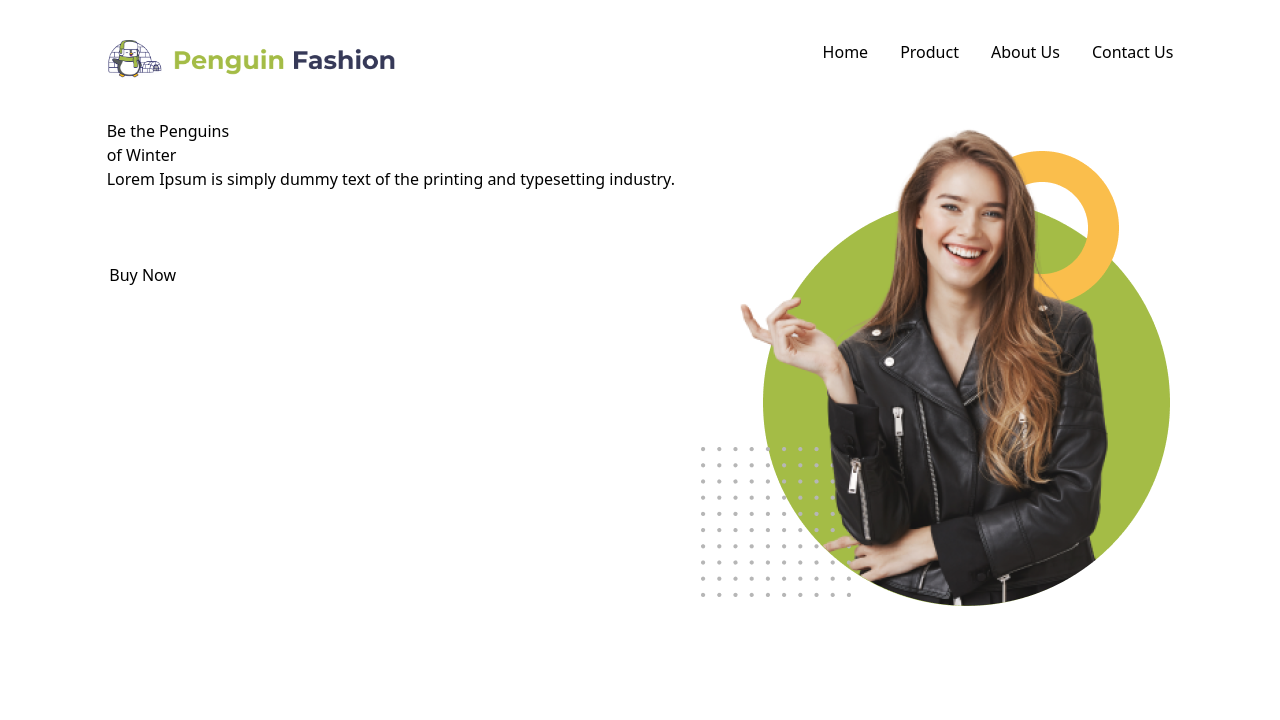
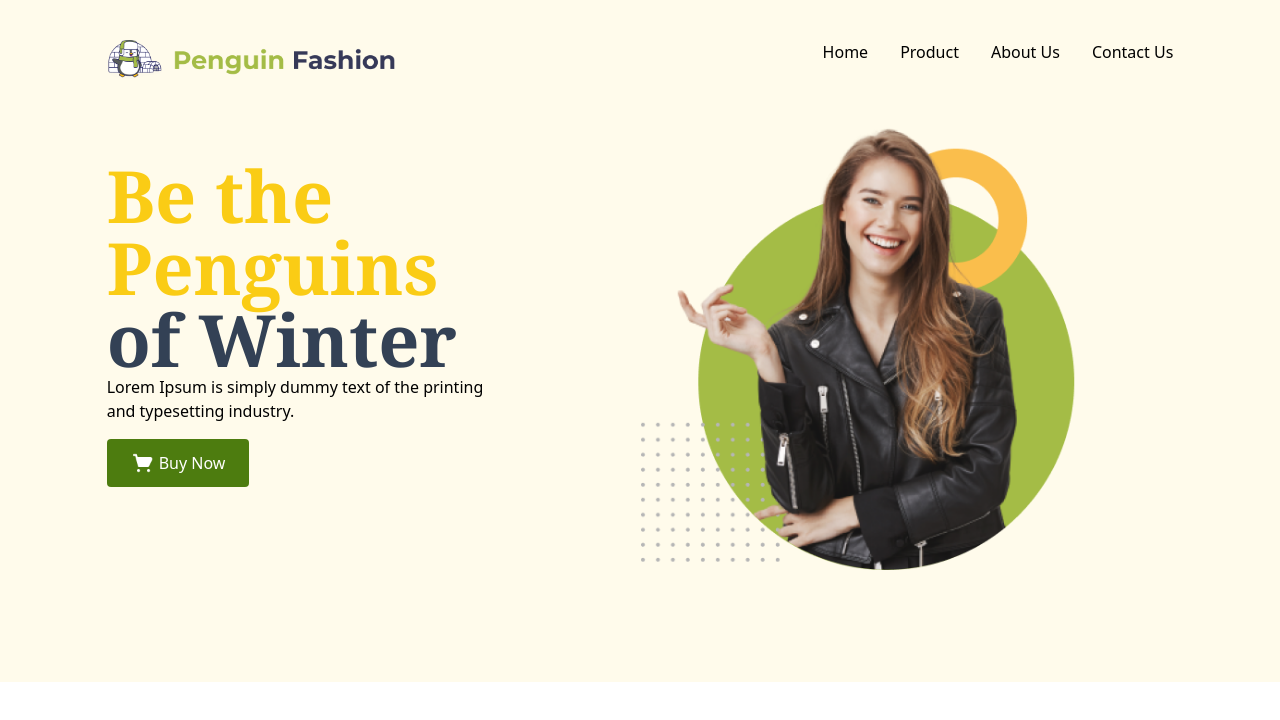
Before and after one commit to theMorshed/penguinFashionTailwindCSS, a plain HTML site: page index.html in a window 1280 px wide. Drawn offline with nearby package versions, Linux system fonts and the light colour scheme.

Commit message:
header  finished

```diff
--- a/index.html
+++ b/index.html
@@ -10,10 +10,12 @@
 </head>
 <body>
     <!-- header start -->
-    <header class="w-10/12 mx-auto">
-        <div class="navigation-container flex justify-between my-10">
+    <header class="bg-amber-50 pb-28">
+        <div class="container w-10/12 mx-auto">
+            <!-- navigation bar start -->
+            <div class="navigation-container flex justify-between py-10">
                 <div class="logo">
-                <img width="290" height="40" src="images/logo.png" alt="logo">
+                    <a href="#"><img width="290" height="40" src="images/logo.png" alt="logo"></a>
                 </div>
                 <div class="nav-menu">
                     <nav>
@@ -26,15 +28,28 @@
                     </nav>
                 </div>
             </div>
+            <!-- navigation bar end -->
+
+            <!-- banner start -->
             <div class="banner-container flex justify-between">
-            <div class="banner-left">
-                <h1>Be the Penguins<br><span>of Winter</span></h1>
-                <p>Lorem Ipsum is simply dummy text of the printing and typesetting industry.</p>
-                <button><img src="icons/shopping-cart 1.png" alt="cart image">Buy Now</button>
+                <div class="banner-left mt-10">
+                    <h1 class="text-7xl font-serif font-semibold text-yellow-400">
+                        Be the Penguins<br>
+                        <span class="text-slate-700">of Winter</span>
+                    </h1>
+                    <p>
+                        Lorem Ipsum is simply dummy text of the printing<br> and typesetting industry.
+                    </p>
+                    <button class="bg-lime-700 px-6 py-3 rounded flex text-white items-center mt-4">
+                        <img class="mr-1" width="24" height="24" src="icons/shopping-cart 1.png" alt="cart image">
+                        Buy Now
+                    </button>
                 </div>
-            <div class="banner-right">
+                <div class="banner-right mr-24">
                     <img src="images/model.png" alt="model image">
                 </div>
+            </div>
+            <!-- banner end -->
         </div>
     </header>
     <!-- header end -->
```
Lines whose indentation alone changed are shown as unchanged.
